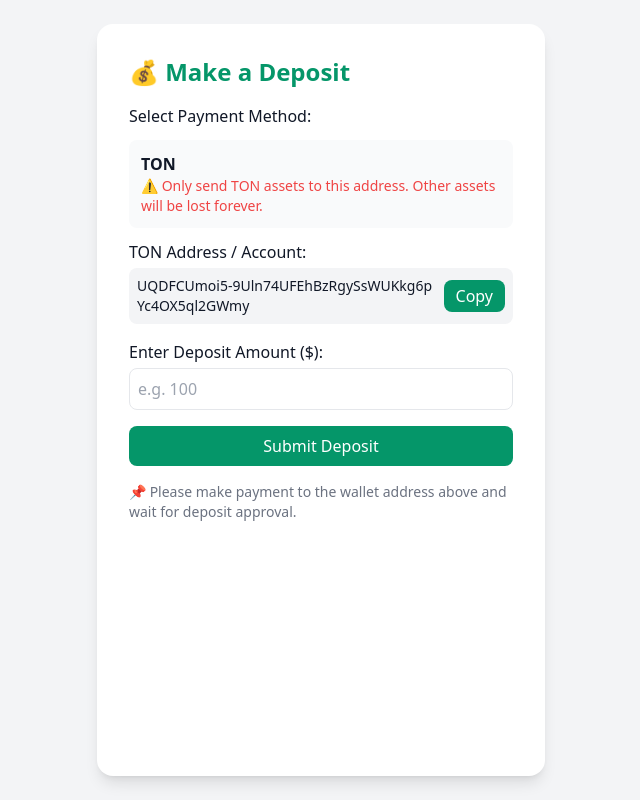
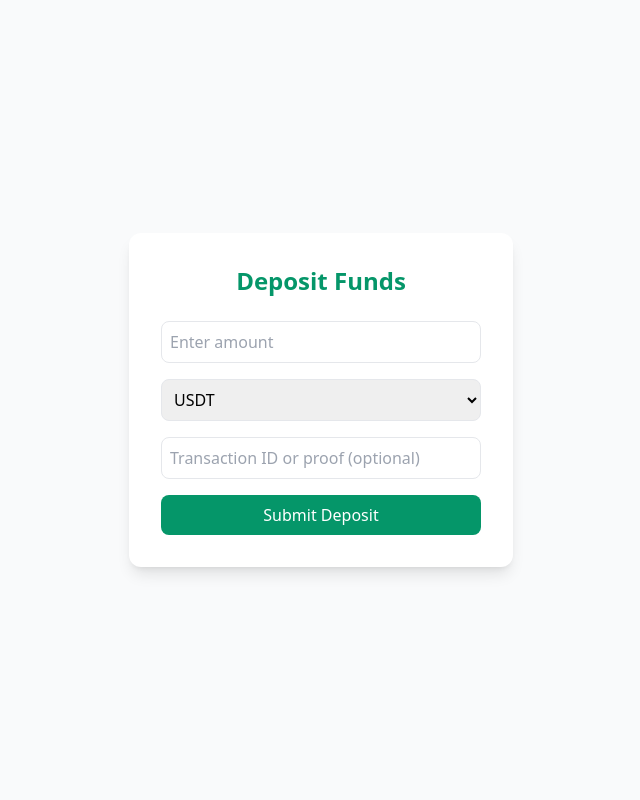
Before and after one commit to cchidiebere64-dot/Mexicatrading, a React (Vite) app: page /deposit in a window 1280 px wide. Shown: the whole page, without its empty margins (319-959 px from the left). Built offline with nearby package versions, Linux system fonts and the light colour scheme.

Commit message:
Update Deposit.jsx

```diff
--- a/src/pages/Deposit.jsx
+++ b/src/pages/Deposit.jsx
@@ -1,92 +1,90 @@
-import { useState } from "react";
+import React, { useState } from "react";
 import axios from "axios";
 
 export default function Deposit() {
-  const API_URL = "https://mexicatradingbackend.onrender.com";
   const [amount, setAmount] = useState("");
+  const [method, setMethod] = useState("USDT");
+  const [txid, setTxid] = useState("");
+  const [message, setMessage] = useState("");
+  const [loading, setLoading] = useState(false);
 
-  const handleCopy = () => {
-    navigator.clipboard.writeText("UQDFCUmoi5-9Uln74UFEhBzRgySsWUKkg6pYc4OX5ql2GWmy");
-    alert("✅ Address copied to clipboard!");
-  };
+  const handleDeposit = async (e) => {
+    e.preventDefault();
+    setLoading(true);
+    setMessage("");
 
-  const handleSubmit = async (e) => {
-    e.preventDefault();
-    if (!amount || isNaN(amount) || amount <= 0) {
-      return alert("❌ Enter a valid deposit amount.");
-    }
+    const token = sessionStorage.getItem("token");
 
     try {
-      const token = sessionStorage.getItem("token");
-      await axios.post(
-        `${API_URL}/api/deposit`,
-        { amount },
+      const res = await axios.post(
+        "https://mexicatradingbackend.onrender.com/api/deposits",
+        { amount, method, txid },
         { headers: { Authorization: `Bearer ${token}` } }
       );
-      alert("✅ Deposit request submitted! Wait for admin approval.");
+
+      setMessage(res.data.message);
       setAmount("");
+      setTxid("");
     } catch (err) {
-      alert(err.response?.data?.message || "❌ Deposit failed");
+      console.error("Deposit Error:", err.response?.data || err.message);
+      setMessage(err.response?.data?.message || "Deposit failed.");
+    } finally {
+      setLoading(false);
     }
   };
 
   return (
-    <div className="p-6 min-h-screen bg-gray-100 dark:bg-gray-900 text-gray-900 dark:text-white flex justify-center">
-      <div className="bg-white dark:bg-gray-800 p-8 rounded-2xl shadow-lg max-w-md w-full">
-        <h2 className="text-2xl font-bold text-emerald-600 mb-4">💰 Make a Deposit</h2>
+    <div className="flex justify-center items-center min-h-screen bg-gray-50 dark:bg-gray-900">
+      <form
+        onSubmit={handleDeposit}
+        className="bg-white dark:bg-gray-800 p-8 rounded-xl shadow-lg w-96"
+      >
+        <h2 className="text-2xl font-bold mb-6 text-center text-emerald-600">
+          Deposit Funds
+        </h2>
 
-        {/* Payment Method */}
-        <p className="font-medium">Select Payment Method:</p>
-        <div className="my-3 p-3 bg-gray-50 dark:bg-gray-700 rounded-lg">
-          <p className="font-bold">TON</p>
-          <p className="text-sm text-red-500">
-            ⚠️ Only send TON assets to this address. Other assets will be lost forever.
+        {message && (
+          <p className="text-center mb-4 text-sm text-emerald-500 bg-emerald-100 dark:bg-emerald-900 p-2 rounded-lg">
+            {message}
           </p>
-        </div>
+        )}
 
-        {/* Wallet Address */}
-        <div className="mb-4">
-          <p className="font-medium mb-1">TON Address / Account:</p>
-          <div className="flex items-center bg-gray-100 dark:bg-gray-700 p-2 rounded-lg justify-between">
-            <span className="text-sm break-all">
-              UQDFCUmoi5-9Uln74UFEhBzRgySsWUKkg6pYc4OX5ql2GWmy
-            </span>
-            <button
-              onClick={handleCopy}
-              className="ml-2 bg-emerald-600 text-white px-3 py-1 rounded-lg hover:bg-emerald-700 transition"
-            >
-              Copy
-            </button>
-          </div>
-        </div>
-
-        {/* Deposit Form */}
-        <form onSubmit={handleSubmit} className="space-y-4">
-          <div>
-            <label className="block font-medium mb-1">Enter Deposit Amount ($):</label>
         <input
           type="number"
+          placeholder="Enter amount"
+          className="w-full p-2 mb-4 border rounded-lg"
           value={amount}
           onChange={(e) => setAmount(e.target.value)}
-              className="w-full p-2 border rounded-lg dark:bg-gray-700 dark:border-gray-600"
-              placeholder="e.g. 100"
           required
         />
-          </div>
+
+        <select
+          className="w-full p-2 mb-4 border rounded-lg"
+          value={method}
+          onChange={(e) => setMethod(e.target.value)}
+        >
+          <option value="USDT">USDT</option>
+          <option value="BTC">BTC</option>
+          <option value="ETH">ETH</option>
+          <option value="Bank">Bank Transfer</option>
+        </select>
+
+        <input
+          type="text"
+          placeholder="Transaction ID or proof (optional)"
+          className="w-full p-2 mb-4 border rounded-lg"
+          value={txid}
+          onChange={(e) => setTxid(e.target.value)}
+        />
 
         <button
           type="submit"
-            className="w-full bg-emerald-600 text-white py-2 rounded-lg hover:bg-emerald-700 transition"
+          disabled={loading}
+          className="w-full bg-emerald-600 hover:bg-emerald-700 text-white p-2 rounded-lg transition"
         >
-            Submit Deposit
+          {loading ? "Submitting..." : "Submit Deposit"}
         </button>
       </form>
-
-        {/* Note */}
-        <p className="mt-4 text-sm text-gray-500 dark:text-gray-400">
-          📌 Please make payment to the wallet address above and wait for deposit approval.
-        </p>
-      </div>
     </div>
   );
 }
```
Lines whose indentation alone changed are shown as unchanged.
